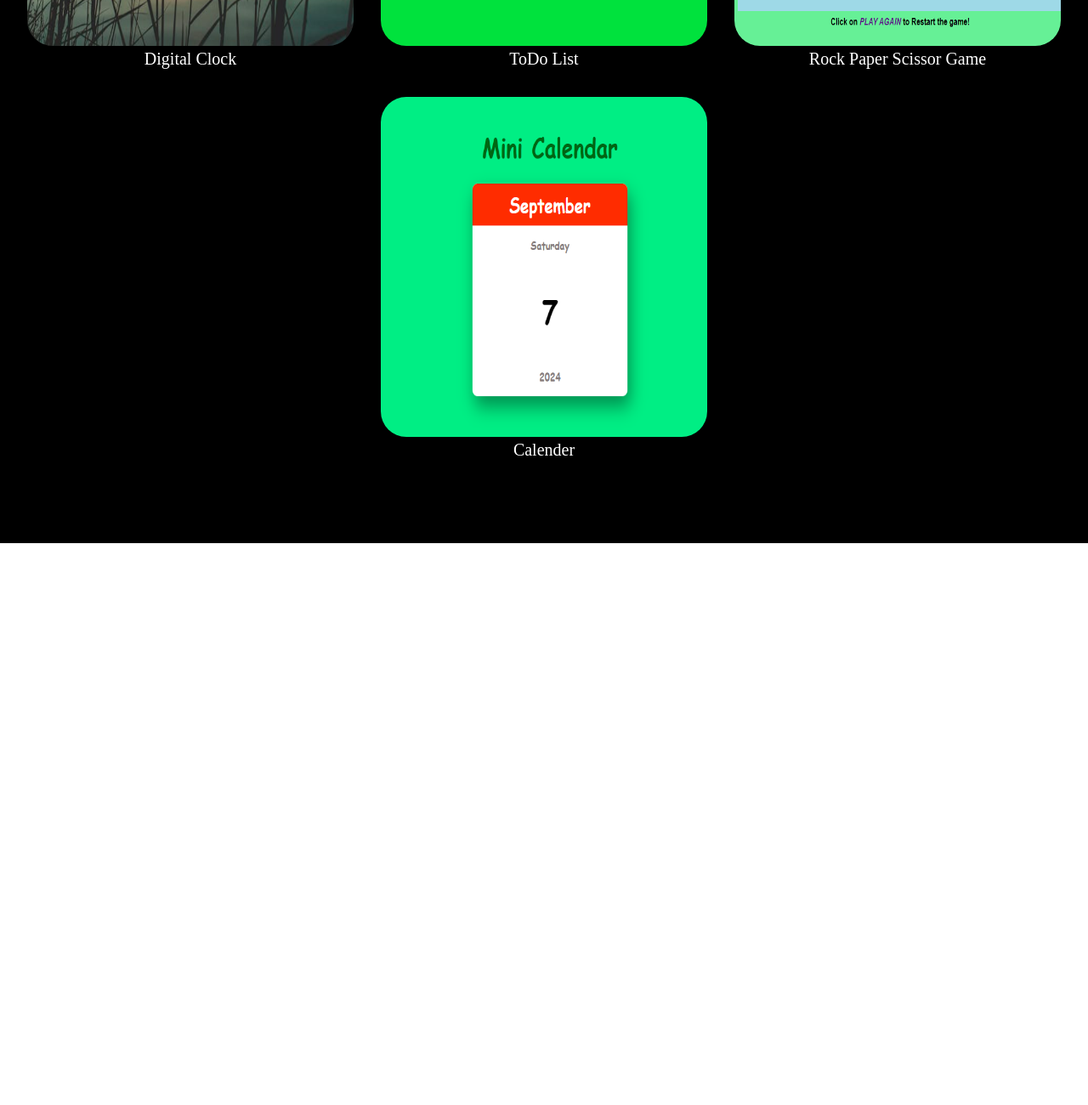
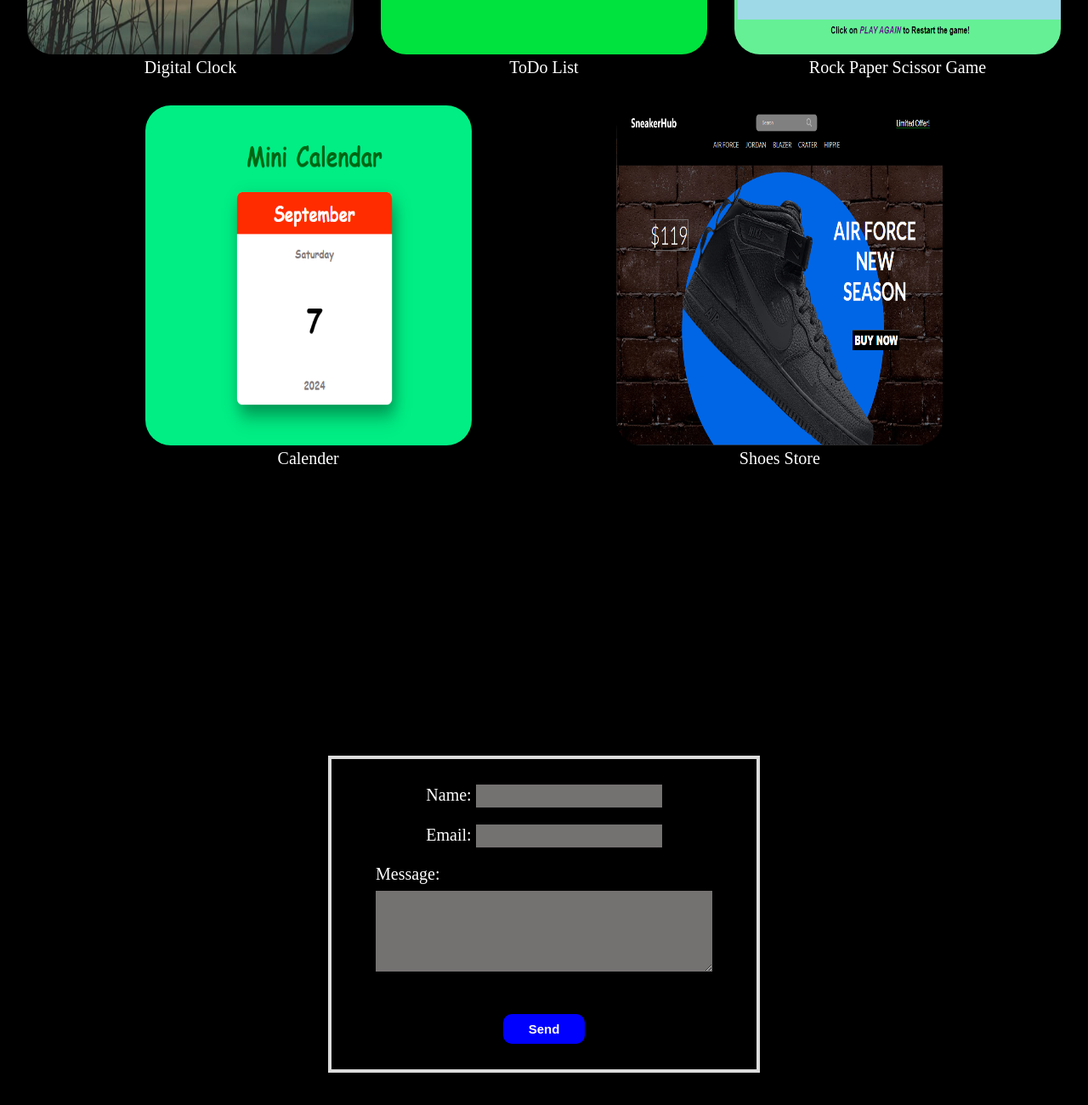
Before and after one commit to ahmedbilal019/Personal_Portfolio, a plain HTML site: page index.html in a window 1280 px wide. Shown: the part 1462-2762 px from the top of the page at 85% size. Before the commit the page ends 2101 px from the top, so only its background shows below. Drawn offline with Linux system fonts and the light colour scheme.

Commit message:
adding contact section and give some styles

```diff
--- a/index.html
+++ b/index.html
@@ -12,7 +12,6 @@
     <header>
         <nav id="nav_bar">
             <ul>
-                <li><a href="">Home</a></li>
                 <li><a href="#about">About Me</a></li>
                 <li><a href="#projects">Projects</a></li>
                 <li><a href="#contact">Contact</a></li>
@@ -41,31 +40,44 @@
             <div id="project-list">
                 <div class="project1" id="project1">
                     <figure>
-                    <img src="assets/project-1.PNG" alt="">
+                        <a href="https://ahmedbilal019.github.io/Digital-Clock/" target="_blank"><img
+                                src="assets/project-1.PNG" alt="">
+                        </a>
                         <figcaption>Digital Clock</figcaption>
                     </figure>
-
                 </div>
                 <div class="project2" id="project2">
                     <figure>
+                        <a href="https://ahmedbilal019.github.io/To-Do-List/" target="_blank">
                             <img src="assets/project-2.PNG" alt="">
+                        </a>
                         <figcaption>ToDo List</figcaption>
                     </figure>
-
                 </div>
                 <div class="project3" id="project3">
                     <figure>
+                        <a href="https://ahmedbilal019.github.io/rock-paper-scissor-Game/" target="_blank"></a>
                         <img src="assets/project-3.PNG" alt="">
+                        </a>
                         <figcaption>Rock Paper Scissor Game</figcaption>
                     </figure>
-
                 </div>
                 <div class="project4" id="project4">
                     <figure>
+                        <a href=" https://ahmedbilal019.github.io/mini-calendar/" target="_blank">
                             <img src="assets/project-4.PNG" alt="">
+                        </a>
                         <figcaption>Calender</figcaption>
                     </figure>
+                </div>
 
+                <div class="project5" id="project5">
+                    <figure>
+                        <a href="https://ahmedbilal019.github.io/Shoes-store-website/" target="_blank">
+                            <img src="assets/project-5.PNG" alt="">
+                        </a>
+                        <figcaption>Shoes Store</figcaption>
+                    </figure>
                 </div>
             </div>
 
@@ -73,6 +85,17 @@
 
         <section id="contact">
 
+            <div>
+                <form action="https:/google.com" method="post">
+                    <label for="user-name">Name: <input type="text" name="user-name" required></label>
+                    <label for="user-name">Email: <input type="email" name="user-email" required></label>
+                    <label for="user-name">Message:
+                        <textarea name="message" id="" cols="40" rows="5"  required></textarea>
+                    </label>
+                    <input type="submit" id="button" value="Send">
+                </form>
+
+            </div>
         </section>
     </main>
 
--- a/style.css
+++ b/style.css
@@ -29,7 +29,9 @@ header {
     font-size: 20px;
     text-decoration: none;
     color: white;
-    font-weight: 500;
+}
+#nav_bar ul li a:hover{
+text-decoration: underline;
 }
 
 /* About section */
@@ -44,7 +46,7 @@ header {
     height: 100vh;
     padding-left: 30px;
     padding-right: 40px;
-    padding-top: 40px;
+    padding-top: 50px;
 }
 
 .text {
@@ -82,14 +84,18 @@ header {
    margin: auto;
    padding-top: 30px;
 }
-.project1,.project2,.project3,.project4{
+.project1,.project2,.project3,.project4,.project5{
    width: 30vw;
   height: 50vh;
   margin-top: 60px;
 }
+figure a figcaption{
+    text-decoration: none;
+}
 figcaption{
 text-align: center;
 font-size: 20px;
+color: white;
 }
 
 .project1 figure img{
@@ -112,3 +118,61 @@ font-size: 20px;
     height: 50vh;
     border-radius: 30px;
 }
+.project5 figure img{
+    width: 30vw;
+    height: 50vh;
+    border-radius: 30px;
+}
+/* contact section */
+#contact{
+    height: 100vh;
+    background: black;
+}
+#contact div{
+    margin: auto;
+    position: relative;
+    top: 30%;
+    display: flex;
+    align-items: center;
+    justify-content: center;
+}
+form{
+   border: 4px solid gainsboro;
+    width: 400px;
+    display: flex;
+    flex-direction: column;
+    align-items: center;
+    color: white;
+    padding:30px 50px;
+}
+form label{
+    display:inline-block;
+ margin-bottom: 20px;
+}
+input,textarea{
+    background-color: rgba(235, 228, 228, 0.493);
+    padding: 5px 10px;
+    border-style: none;
+    font-size: 15px;
+    color: white;
+}
+textarea{
+    display: block;
+    margin-top: 8px;
+}
+label{
+    font-size:20px;
+}
+#button{
+    padding: 9px 30px;
+    background-color: blue;
+    color: white;
+    font-weight: bold;
+    border-radius: 10px;
+    border-style: none;
+    margin-top: 30px;
+}
+#button:hover{
+    background-color: green;
+    cursor: pointer;
+}
```
Also changed, not shown: assets/project-5.PNG (added). Lines whose indentation alone changed are shown as unchanged.
